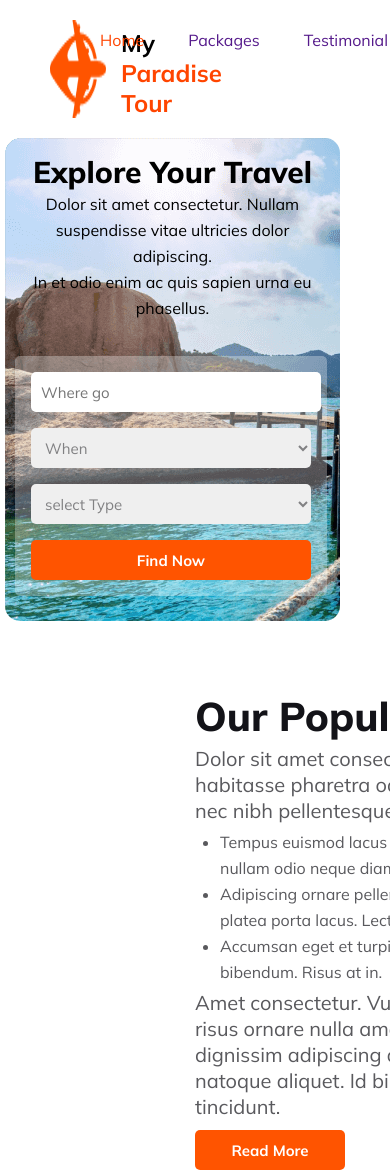
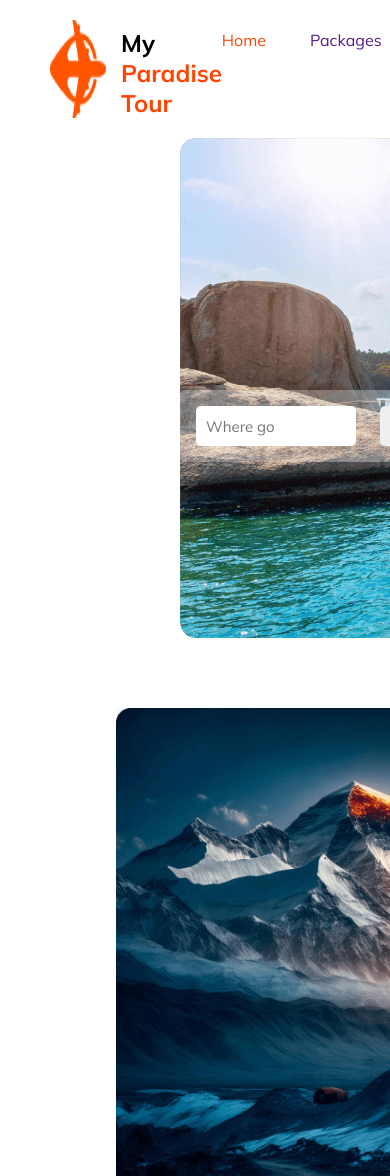
Before and after one commit to Rabeya10/my-paradise-tours, a plain HTML site: page index.html in a window 390 px wide. Shown: the top 1176 px of the page. Drawn offline with Linux system fonts and the light colour scheme.

Commit message:
my websites main section done wihout responsive

```diff
--- a/style/style.css
+++ b/style/style.css
@@ -8,7 +8,6 @@ font-family: 'Mulish', sans-serif;
 .logo{
 display: flex;
 justify-content: space-between;
-
 margin-top: 20px;
 margin-left: 180px;
 margin-right: 180px;
@@ -78,7 +77,7 @@ display: inline-flex;
 padding: 16px;
 align-items: center;
 gap: 24px;
-margin-left: 230px;
+/* margin-left: 90px; */
 border: none;
 margin-top: 20px;
 }
@@ -103,76 +102,11 @@ margin-top: 20px;
     font-size: 15px;
     font-weight: 700;
 }
- @media screen and (max-width: 600px) {
-   .logo-title{
-        width: 50px;
-}
-.banner{
-       flex-direction: column;
-       width: 335px;
-       height: 483px;
-       margin-left: 5px;
-       margin-right: 5px;
-      }
-      .container{
-         padding: 15px;
-}
-      .container-title{
-        font-size: 30px;
-        color: black;
-
-      }
-      .container-detail{
-         color: black;
-          text-align: center;
-}
-.input{
-margin-left: 0;
-display: flex;
-width: 280px;
-padding: 16px;
-flex-direction: column;
-align-items: flex-start;
-gap: 16px;
-margin-right: 10px;
-margin-left: 10px;
-}
-.where-go{
-width: 280px;
-}
-.btn-primary{
-width: 280px;
-}
-.second-section{
-flex-direction: column;
-gap: 10px;
-
-}
-.popular{
-width: 350px;
-justify-content: left;
-}
-.img{
-width: 360px;
-height: 360px;
-margin-left: 10px;
-
-
-}
-
-}
-
-
-
-
-
-
-
-.second-section{
+ .second-section{
 display: flex;
 justify-content: center;
-gap: 150px;
-margin-left: 195px;
+gap: 130px;
+margin-left: 50px;
 margin-top: 70px;
 margin-bottom: 20px;
 }
@@ -625,3 +559,11 @@ font-weight: 300;
 
 
 }
+
+@media screen and (max-width:600px) {
+
+
+
+
+
+}
```
Also changed, not shown: index.html (line endings or trailing spaces).
